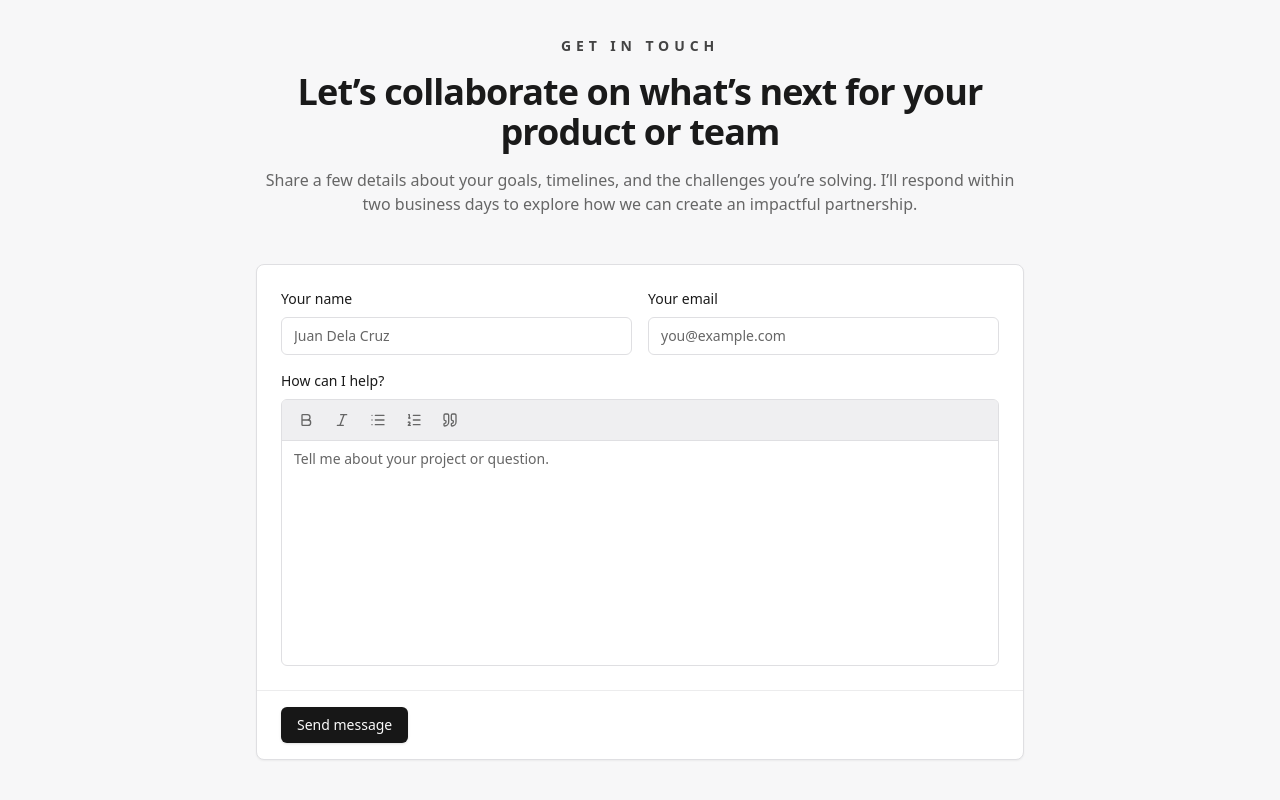
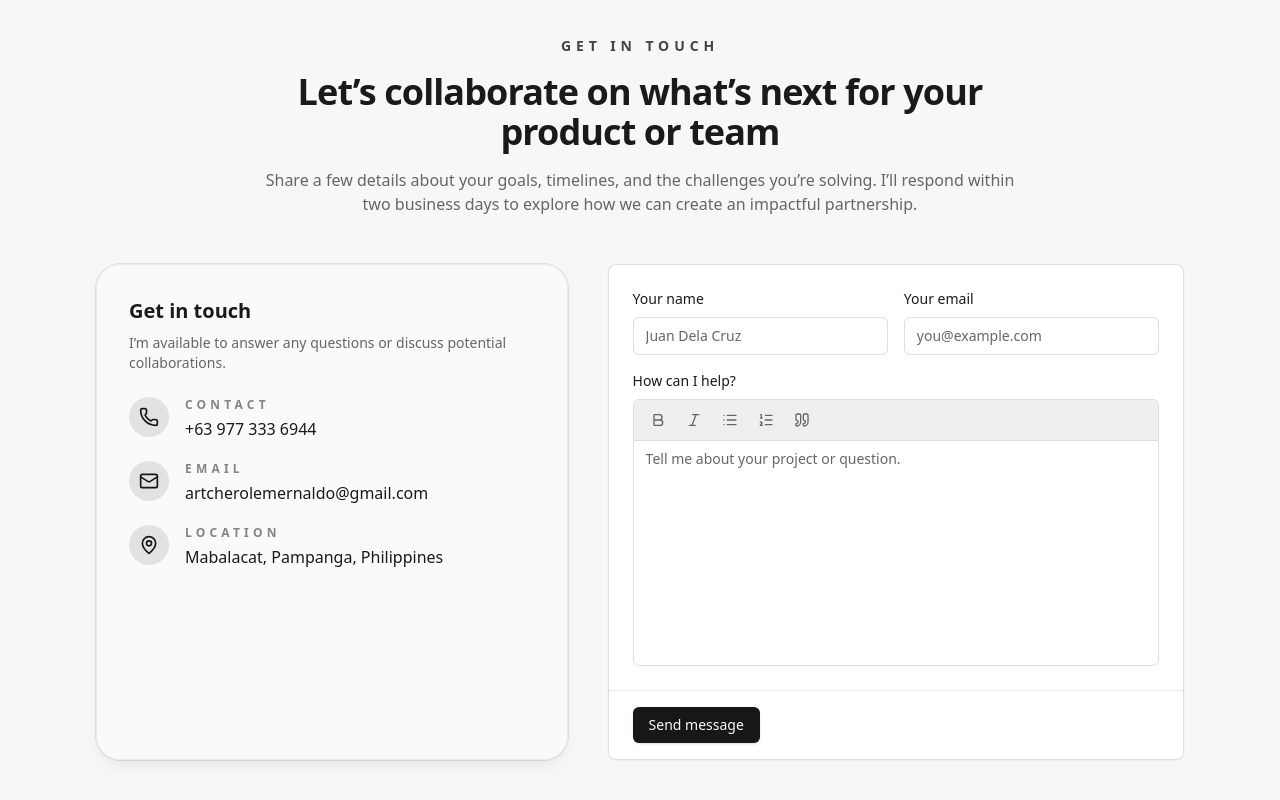
Before and after one commit to Antholem/web-portfolio, a Next.js app: page / in a window 1280 px wide. Shown: the part 1017-1817 px from the top of the page. Built offline with nearby package versions, Linux system fonts and the light colour scheme; no server answers.

Commit message:
Add contact details panel to contact section

```diff
--- a/src/components/contact-section.tsx
+++ b/src/components/contact-section.tsx
@@ -1,4 +1,5 @@
 import ContactForm from "@/components/contact-form";
+import { Mail, MapPin, Phone } from "lucide-react";
 
 export default function ContactSection() {
   return (
@@ -12,12 +13,68 @@ export default function ContactSection() {
             Let&rsquo;s collaborate on what&rsquo;s next for your product or team
           </h2>
           <p className="mt-4 text-base text-muted-foreground">
-            Share a few details about your goals, timelines, and the challenges you&rsquo;re solving. I&rsquo;ll respond within two business days to explore how we can create an impactful partnership.
+            Share a few details about your goals, timelines, and the challenges you&rsquo;re solving. I&rsquo;ll respond within
+            two business days to explore how we can create an impactful partnership.
           </p>
         </div>
 
-        <div className="mx-auto w-full max-w-4xl">
-          <ContactForm />
+        <div className="grid gap-10 lg:grid-cols-[minmax(0,0.9fr)_minmax(0,1.1fr)]">
+          <div className="mx-auto w-full max-w-xl rounded-3xl border border-border/60 bg-background/90 p-8 shadow-lg shadow-primary/5 ring-1 ring-primary/10 backdrop-blur">
+            <div className="space-y-6">
+              <div>
+                <h3 className="text-xl font-semibold text-foreground">Get in touch</h3>
+                <p className="mt-2 text-sm text-muted-foreground">
+                  I&rsquo;m available to answer any questions or discuss potential collaborations.
+                </p>
+              </div>
+
+              <dl className="space-y-5">
+                <div className="flex items-start gap-4">
+                  <div className="flex h-10 w-10 items-center justify-center rounded-full bg-primary/10 text-primary">
+                    <Phone className="h-5 w-5" aria-hidden />
+                  </div>
+                  <div>
+                    <dt className="text-xs font-semibold uppercase tracking-[0.35em] text-muted-foreground/80">
+                      Contact
+                    </dt>
+                    <dd className="mt-1 text-base font-medium text-foreground">+63 977 333 6944</dd>
+                  </div>
+                </div>
+
+                <div className="flex items-start gap-4">
+                  <div className="flex h-10 w-10 items-center justify-center rounded-full bg-primary/10 text-primary">
+                    <Mail className="h-5 w-5" aria-hidden />
+                  </div>
+                  <div>
+                    <dt className="text-xs font-semibold uppercase tracking-[0.35em] text-muted-foreground/80">
+                      Email
+                    </dt>
+                    <dd className="mt-1 text-base font-medium text-foreground">
+                      <a className="transition hover:text-primary" href="mailto:artcherolemernaldo@gmail.com">
+                        artcherolemernaldo@gmail.com
+                      </a>
+                    </dd>
+                  </div>
+                </div>
+
+                <div className="flex items-start gap-4">
+                  <div className="flex h-10 w-10 items-center justify-center rounded-full bg-primary/10 text-primary">
+                    <MapPin className="h-5 w-5" aria-hidden />
+                  </div>
+                  <div>
+                    <dt className="text-xs font-semibold uppercase tracking-[0.35em] text-muted-foreground/80">
+                      Location
+                    </dt>
+                    <dd className="mt-1 text-base font-medium text-foreground">Mabalacat, Pampanga, Philippines</dd>
+                  </div>
+                </div>
+              </dl>
+            </div>
+          </div>
+
+          <div className="mx-auto w-full max-w-4xl lg:max-w-full">
+            <ContactForm />
+          </div>
         </div>
       </div>
     </section>
```
